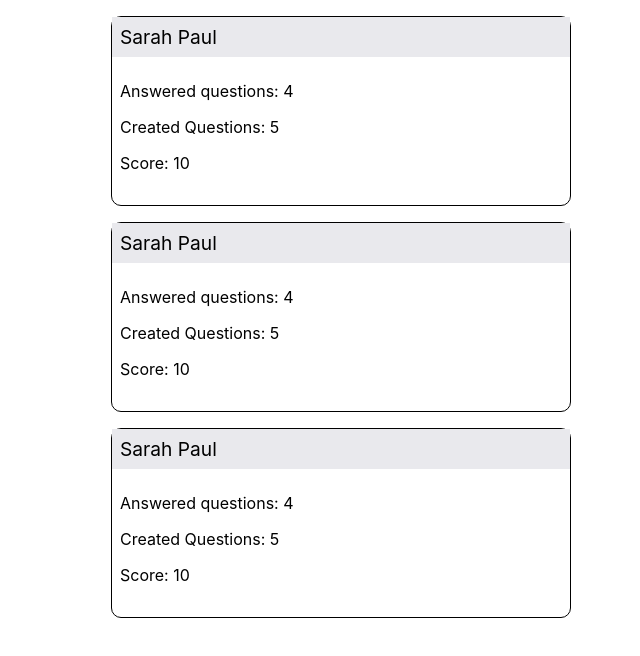
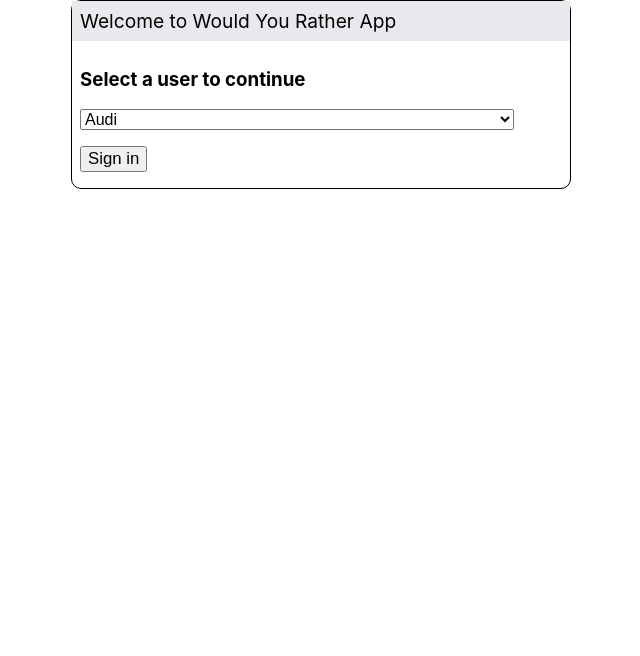
Before and after one commit to cokoghenun/would_you_rather, a React (Create React App) app: page / in a window 1280 px wide. Shown: the top 656 px of the page, without its empty margins (319-959 px from the left). Built offline with nearby package versions, Linux system fonts and the light colour scheme.

Commit message:
feat: Adds sign in page

```diff
--- a/src/App.css
+++ b/src/App.css
@@ -18,7 +18,10 @@ body {
 .button {
   font-size: 1.05rem;
 }
-.poll, .newquestion, .leaderboard {
+.poll,
+.newquestion,
+.leaderboard,
+.signin {
   width: 500px;
   margin: 0 auto;
 }
@@ -30,11 +33,18 @@ body {
 }
 .newquestion input {
   width: 90%;
+  font-size: 1rem;
   display: block;
 }
 .leaderboard-list {
+  padding: 0;
   list-style-type: none;
 }
 .leaderboard-list li {
   margin-bottom: 1rem;
 }
+.signin-select {
+  width: 90%;
+  font-size: 1rem;
+  margin-bottom: 1rem;
+}
--- a/src/App.js
+++ b/src/App.js
@@ -1,15 +1,16 @@
-
 import './App.css';
 import LeaderBoard from './pages/LeaderBoard';
 import NewQuestion from './pages/NewQuestion';
 import Poll from './pages/Poll';
+import Signin from './pages/Signin';
 
 function App() {
   return (
-    <div className="App">
-      {/* <Poll/>
-      <NewQuestion /> */}
-      <LeaderBoard />
+    <div className='App'>
+      {/* <Poll/> */}
+      {/* <NewQuestion /> */}
+      {/* <LeaderBoard /> */}
+      <Signin />
     </div>
   );
 }
--- /dev/null
+++ b/src/pages/Signin.js
@@ -0,0 +1,29 @@
+import { useState } from 'react';
+import Button from '../components/Button';
+import Card from '../components/Card';
+
+const Signin = () => {
+  const [selectedUser, setSelectedUser] = useState('audi');
+  return (
+    <div className='signin'>
+      <Card title='Welcome to Would You Rather App'>
+        <h3>Select a user to continue</h3>
+        <select
+          name='cars'
+          id='cars'
+          value={selectedUser}
+          className='signin-select'
+          onChange={(e) => setSelectedUser(e.target.value)}
+        >
+          <option value='volvo'>Volvo</option>
+          <option value='saab'>Saab</option>
+          <option value='mercedes'>Mercedes</option>
+          <option value='audi'>Audi</option>
+        </select>
+        <Button text='Sign in' onClick={() => {}} />
+      </Card>
+    </div>
+  );
+};
+
+export default Signin;
```
